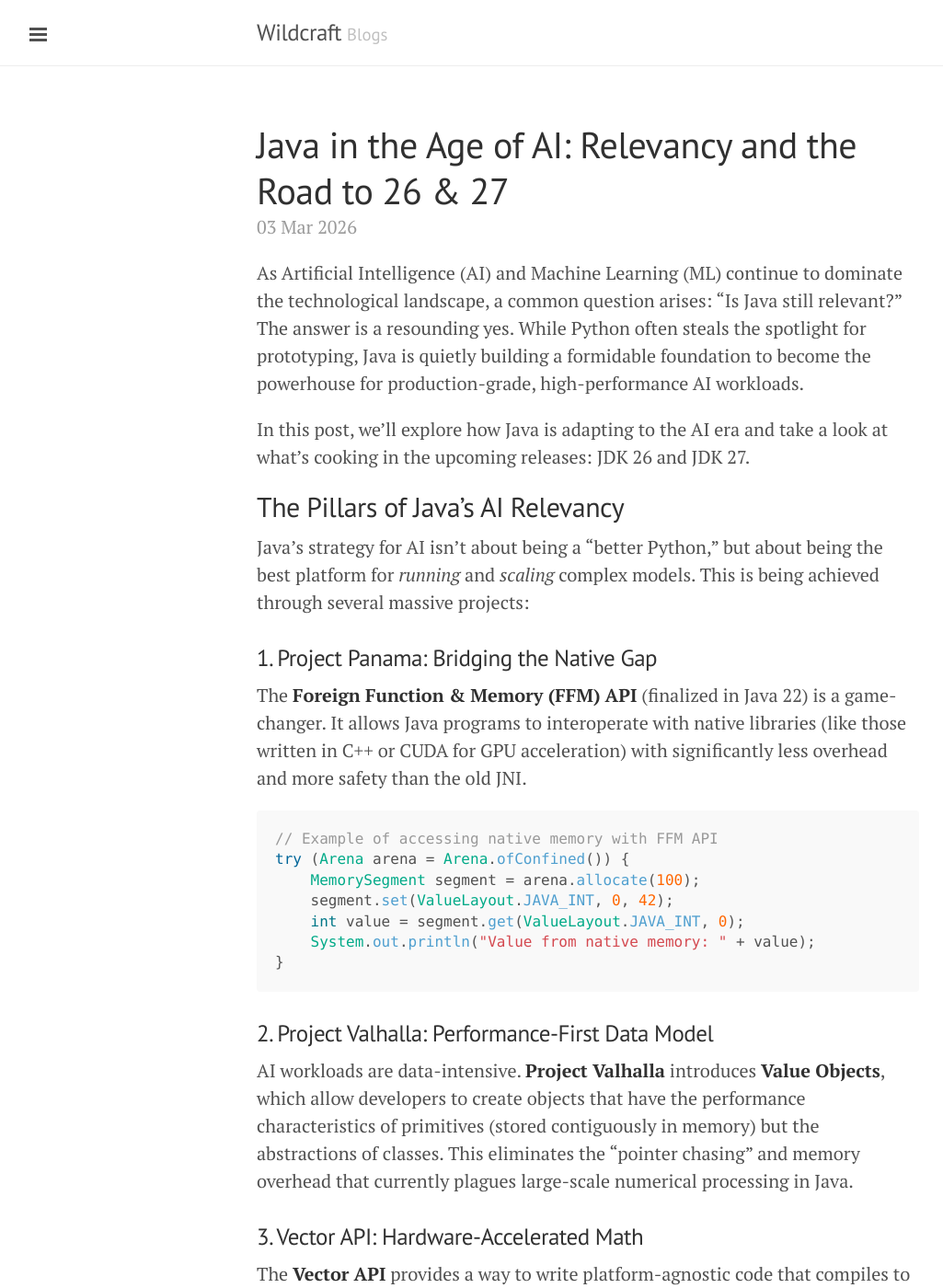
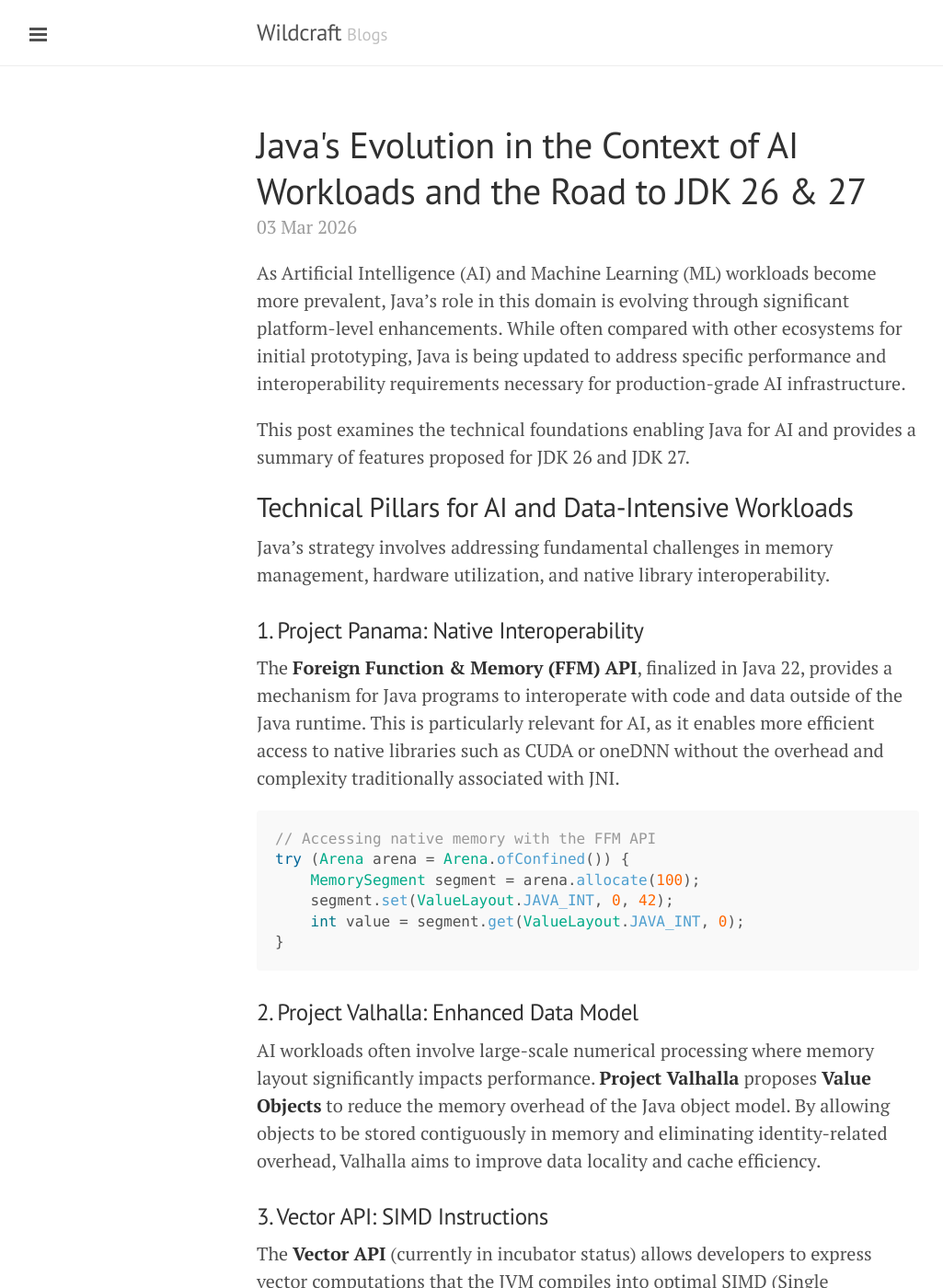
Before and after one commit to Wildcraft/wildcraft.github.io, a Jekyll site: the page built from _posts/2026-03-03-java-ai-relevancy-and-beyond.md, in a window 1280 px wide and 1400 px high. Shown: the whole window at 92% size, without its empty margins (1-1026 px from the left). Built offline with Jekyll 4.4.1, drawn with Linux system fonts in a browser that asks for light colours; some of the changed text lies outside the part shown.

Commit message:
Add factual blog post on Java's AI relevancy and JDK 26/27 features
- Created a technical post on Java's evolution for AI workloads.
- Covered Projects Panama, Valhalla, and the Vector API.
- Included summaries for JDK 26 and JDK 27 proposed features.
- Ensured a factual, high-signal tone and removed broken external links.

Co-authored-by: narendranss <1226846+narendranss@users.noreply.github.com>

````diff
--- a/_posts/2026-03-03-java-ai-relevancy-and-beyond.md
+++ b/_posts/2026-03-03-java-ai-relevancy-and-beyond.md
@@ -1,37 +1,36 @@
 ---
 layout: post
-title: "Java in the Age of AI: Relevancy and the Road to 26 & 27"
+title: "Java's Evolution in the Context of AI Workloads and the Road to JDK 26 & 27"
 ---
 
-As Artificial Intelligence (AI) and Machine Learning (ML) continue to dominate the technological landscape, a common question arises: "Is Java still relevant?" The answer is a resounding yes. While Python often steals the spotlight for prototyping, Java is quietly building a formidable foundation to become the powerhouse for production-grade, high-performance AI workloads.
+As Artificial Intelligence (AI) and Machine Learning (ML) workloads become more prevalent, Java's role in this domain is evolving through significant platform-level enhancements. While often compared with other ecosystems for initial prototyping, Java is being updated to address specific performance and interoperability requirements necessary for production-grade AI infrastructure.
 
-In this post, we'll explore how Java is adapting to the AI era and take a look at what's cooking in the upcoming releases: JDK 26 and JDK 27.
+This post examines the technical foundations enabling Java for AI and provides a summary of features proposed for JDK 26 and JDK 27.
 
-## The Pillars of Java's AI Relevancy
+## Technical Pillars for AI and Data-Intensive Workloads
 
-Java's strategy for AI isn't about being a "better Python," but about being the best platform for *running* and *scaling* complex models. This is being achieved through several massive projects:
+Java's strategy involves addressing fundamental challenges in memory management, hardware utilization, and native library interoperability.
 
-### 1. Project Panama: Bridging the Native Gap
-The **Foreign Function & Memory (FFM) API** (finalized in Java 22) is a game-changer. It allows Java programs to interoperate with native libraries (like those written in C++ or CUDA for GPU acceleration) with significantly less overhead and more safety than the old JNI.
+### 1. Project Panama: Native Interoperability
+The **Foreign Function & Memory (FFM) API**, finalized in Java 22, provides a mechanism for Java programs to interoperate with code and data outside of the Java runtime. This is particularly relevant for AI, as it enables more efficient access to native libraries such as CUDA or oneDNN without the overhead and complexity traditionally associated with JNI.
 
 ```java
-// Example of accessing native memory with FFM API
+// Accessing native memory with the FFM API
 try (Arena arena = Arena.ofConfined()) {
     MemorySegment segment = arena.allocate(100);
     segment.set(ValueLayout.JAVA_INT, 0, 42);
     int value = segment.get(ValueLayout.JAVA_INT, 0);
-    System.out.println("Value from native memory: " + value);
 }
 ```
 
-### 2. Project Valhalla: Performance-First Data Model
-AI workloads are data-intensive. **Project Valhalla** introduces **Value Objects**, which allow developers to create objects that have the performance characteristics of primitives (stored contiguously in memory) but the abstractions of classes. This eliminates the "pointer chasing" and memory overhead that currently plagues large-scale numerical processing in Java.
+### 2. Project Valhalla: Enhanced Data Model
+AI workloads often involve large-scale numerical processing where memory layout significantly impacts performance. **Project Valhalla** proposes **Value Objects** to reduce the memory overhead of the Java object model. By allowing objects to be stored contiguously in memory and eliminating identity-related overhead, Valhalla aims to improve data locality and cache efficiency.
 
-### 3. Vector API: Hardware-Accelerated Math
-The **Vector API** provides a way to write platform-agnostic code that compiles to SIMD (Single Instruction, Multiple Data) instructions on the underlying CPU (like AVX or NEON). This is critical for the matrix multiplications at the heart of AI.
+### 3. Vector API: SIMD Instructions
+The **Vector API** (currently in incubator status) allows developers to express vector computations that the JVM compiles into optimal SIMD (Single Instruction, Multiple Data) instructions on supported CPU architectures. This is foundational for the matrix operations common in neural network processing.
 
 ```java
-// Simplified Vector API usage
+// Example of Vector API usage for SIMD addition
 static final VectorSpecies<Float> SPECIES = FloatVector.SPECIES_PREFERRED;
 
 void vectorSum(float[] a, float[] b, float[] res) {
@@ -46,27 +45,27 @@ void vectorSum(float[] a, float[] b, float[] res) {
 
 ---
 
-## What's Cooking in JDK 26?
+## Features Proposed for JDK 26
 
-Scheduled for March 2026, JDK 26 is shaping up to be a release focused on performance and modern networking.
+JDK 26, scheduled for March 2026, continues to refine the platform's performance and networking capabilities.
 
-*   **HTTP/3 for the HTTP Client API [JEP 517]**: *What it solves:* Brings support for the QUIC-based HTTP/3 protocol, reducing latency and improving reliability for distributed AI systems and microservices.
-*   **Ahead-of-Time (AOT) Object Caching [JEP 516]**: *What it solves:* Improves startup time by allowing the JVM to cache a heap of pre-initialized objects, which is particularly useful for serverless AI functions.
-*   **Vector API (11th Incubator) [JEP 529]**: *What it solves:* The Vector API continues its incubation, gaining more features and performance tweaks as it nears finalization.
-*   **G1 GC: Improve Throughput by Reducing Synchronization [JEP 522]**: *What it solves:* Enhances the performance of the G1 garbage collector, crucial for keeping latency low in data-heavy applications.
+*   **HTTP/3 for the HTTP Client API [JEP 517]**: Adds support for the QUIC-based HTTP/3 protocol, which can reduce latency in distributed systems.
+*   **Ahead-of-Time (AOT) Object Caching [JEP 516]**: Introduces a mechanism to cache a heap of pre-initialized objects to reduce application startup time.
+*   **Vector API (11th Incubator) [JEP 529]**: Provides further refinements to the Vector API as it matures toward finalization.
+*   **G1 GC: Improved Throughput [JEP 522]**: Reduces synchronization overhead in the G1 garbage collector to improve overall application throughput.
 
 ---
 
-## A Glimpse into JDK 27
+## Roadmap for JDK 27
 
-JDK 27 (September 2026) is still in the early stages, but it already has a major focus on security:
+JDK 27, expected in September 2026, is planned to include several security-focused enhancements.
 
-*   **Post-Quantum Hybrid Key Exchange for TLS 1.3 [JEP 527]**: *What it solves:* As quantum computing advances, traditional encryption is at risk. This JEP implements hybrid key exchange algorithms that are resistant to quantum attacks, ensuring Java applications remain secure in the future.
-*   **Continued Previews**: We expect to see further refinements of **Structured Concurrency** and **Lazy Constants**, making it easier to write safe, high-performance concurrent code.
+*   **Post-Quantum Hybrid Key Exchange for TLS 1.3 [JEP 527]**: Implements hybrid key exchange algorithms designed to be resistant to potential future quantum computing attacks.
+*   **Structured Concurrency and Lazy Constants**: Further iterations of these features are expected, aimed at simplifying the development of concurrent and high-performance applications.
 
 ## Conclusion
 
-Java isn't just surviving the AI revolution; it's evolving to lead it. By focusing on low-level performance (Valhalla, Vector API), seamless native interop (Panama), and modern infrastructure (HTTP/3, AOT), Java is positioning itself as the premier choice for the next generation of intelligent enterprise applications.
+Java's ongoing development focuses on low-level performance (Valhalla, Vector API), interoperability (Panama), and modern infrastructure requirements (HTTP/3, AOT). These enhancements provide the technical foundation required for scalable and efficient AI application development within the Java ecosystem.
 
 ## References
 
````
Also changed, not shown: other parts of _posts/2026-03-03-java-ai-relevancy-and-beyond.md (+0 -1 lines).
